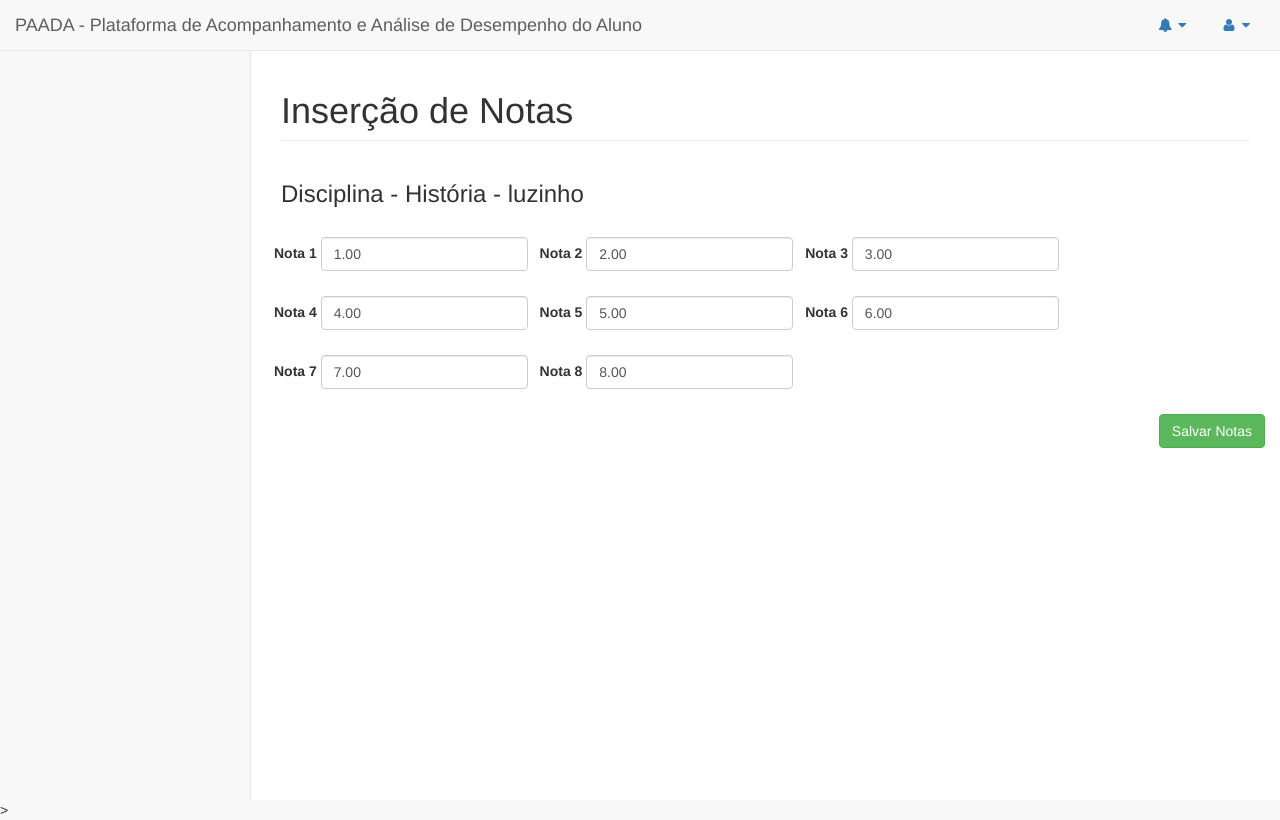
After one commit to clebrsonn/paada, a Django app: page /adicionar_notas/1/3/ in a window 1280 px wide. The commit adds this page. Run offline with Django 3.2, Linux system fonts and the light colour scheme; a user stored in the database is signed in; data comes from the database, SQL or seed files in the repository; some libraries are stand-ins or nearby versions.

Commit message:
Finalizando inserção de notas

```diff
--- a/core/forms.py
+++ b/core/forms.py
@@ -1,10 +1,12 @@
 # -*- coding: utf-8 -*-
 
 from datetime import datetime
+
 from django import forms
 from django.contrib.auth.models import User
 from dal.autocomplete import ModelSelect2
-from .models import AnoLetivo, Aluno, Responsavel,Professor, Turma, Disciplina
+
+from .models import AnoLetivo, Aluno, Responsavel, Professor, Turma, Disciplina, Notas
 
 
 class AnoLetivoForm(forms.ModelForm):
@@ -72,3 +74,9 @@ class DisciplinaForm(forms.ModelForm):
     class Meta:
         model = Disciplina
         fields = ('__all__')
+
+
+class NotasForm(forms.ModelForm):
+    class Meta:
+        model = Notas
+        fields = ("nota1","nota2","nota3","nota4","nota5","nota6","nota7","nota8")
--- a/core/models.py
+++ b/core/models.py
@@ -78,8 +78,8 @@ class Disciplina(models.Model):
     def __unicode__(self):
         return u"{nome_disciplina}".format(nome_disciplina=self.nome_disciplina)
 
-    def get_disciplina_alunos_url(self):
-        return "/disciplina_alunos/{pk}".format(pk=self.pk)
+    def get_alunos_disciplina_url(self):
+        return "/alunos_disciplina/{pk}/".format(pk=self.pk)
 
 
 
@@ -97,21 +97,21 @@ class Turma(models.Model):
 
 
 class Notas(models.Model):
-    Aluno = models.ForeignKey("Aluno")
-    Disciplina = models.ForeignKey("Disciplina")
-    nota1 = models.DecimalField(blank=True, verbose_name=u"Nota 1", max_digits=3,
-                                decimal_places=2)
-    nota2 = models.DecimalField(blank=True, verbose_name=u"Nota 2", max_digits=3,
-                                decimal_places=2)
-    nota3 = models.DecimalField(blank=True, verbose_name=u"Nota 3", max_digits=3,
-                                decimal_places=2)
-    nota4 = models.DecimalField(blank=True, verbose_name=u"Nota 4", max_digits=3,
-                                decimal_places=2)
-    nota5 = models.DecimalField(blank=True, verbose_name=u"Nota 5", max_digits=3,
-                                decimal_places=2)
-    nota6 = models.DecimalField(blank=True, verbose_name=u"Nota 6", max_digits=3,
-                                decimal_places=2)
-    nota7 = models.DecimalField(blank=True, verbose_name=u"Nota 7", max_digits=3,
-                                decimal_places=2)
-    nota8 = models.DecimalField(blank=True, verbose_name=u"Nota 8", max_digits=3,
-                                decimal_places=2)
+    aluno = models.ForeignKey("Aluno")
+    disciplina = models.ForeignKey("Disciplina")
+    nota1 = models.DecimalField(null=True, blank=True, verbose_name=u"Nota 1",
+                                max_digits=3,decimal_places=2)
+    nota2 = models.DecimalField(null=True, blank=True, verbose_name=u"Nota 2",
+                                max_digits=3, decimal_places=2)
+    nota3 = models.DecimalField(null=True, blank=True, verbose_name=u"Nota 3",
+                                max_digits=3, decimal_places=2)
+    nota4 = models.DecimalField(null=True, blank=True, verbose_name=u"Nota 4",
+                                max_digits=3, decimal_places=2)
+    nota5 = models.DecimalField(null=True,blank=True, verbose_name=u"Nota 5",
+                                max_digits=3, decimal_places=2)
+    nota6 = models.DecimalField(null=True, blank=True, verbose_name=u"Nota 6",
+                                max_digits=3, decimal_places=2)
+    nota7 = models.DecimalField(null=True, blank=True, verbose_name=u"Nota 7",
+                                max_digits=3, decimal_places=2)
+    nota8 = models.DecimalField(null=True, blank=True, verbose_name=u"Nota 8",
+                                max_digits=3, decimal_places=2)
--- a/core/static/core/css/professores.css
+++ b/core/static/core/css/professores.css
@@ -10,3 +10,14 @@
     left: 50%;
     transform: translate(-50%, -50%);
 }
+table .nome_aluno{
+    width: 80%;
+}
+
+.nota{
+    margin-bottom: 25px!important;
+    margin-left: 8px!important;
+}
+.salvar_notas{
+    float: right;
+}
--- /dev/null
+++ b/core/templates/core/adicionar_notas.html
@@ -0,0 +1,32 @@
+{% extends "core/base.html" %}
+{% load widget_tweaks %}
+
+{% block content %}
+    <div class="row">
+        <div class="col-lg-12">
+            <h1 class="page-header">Inserção de Notas</h1>
+        </div>
+    </div>
+
+    <div class="row">
+        <div class="col-lg-12">
+            <h3>Disciplina - {{ disciplina.nome_disciplina }} - {{ aluno.nome }}</h3>
+        </div>
+    </div>
+<br>
+    <div class="row">
+        <form class="form-inline" action="/adicionar_notas/{{ disciplina.pk }}/{{ aluno.pk }}/" method="POST">
+            {% csrf_token %}
+            {% for field in form %}
+                <div class="form-group nota">
+                    <label for="exampleInputName2">{{ field.label }}</label>
+                    {% render_field field class+="form-control" type="text" %}
+                </div>
+            {% endfor %}
+            <div>
+                <button type="submit" class="btn btn-success salvar_notas">Salvar
+                    Notas</button>
+            </div>
+        </form>
+    </div>
+{% endblock %}
--- a/core/templates/core/escolher_disciplina.html
+++ b/core/templates/core/escolher_disciplina.html
@@ -16,7 +16,7 @@
                 <div class="panel-body">
                     {% for disciplina in disciplinas %}
                         <div class="col-lg-3 col-md-3">
-                            <a href="{{ disciplina.get_disciplina_alunos_url }}"
+                            <a href="{{ disciplina.get_alunos_disciplina_url }}"
                                class="btn btn-success disciplinas-botao">
                                 <span>
                                     <i class="fa fa-book"></i>
--- a/core/urls.py
+++ b/core/urls.py
@@ -21,4 +21,8 @@ from . import views
 urlpatterns = [
     url(r'^$', views.home, name="home"),
     url(r'^escolher_disciplina/$', views.escolher_disciplina, name="escolher_disciplina"),
+    url(r'^alunos_disciplina/(?P<disciplina_id>[0-9]+)/$', views.alunos_disciplina,
+        name="alunos_disciplina"),
+    url(r'^adicionar_notas/(?P<disciplina_id>[0-9]+)/(?P<aluno_id>[0-9]+)/$',
+        views.adicionar_notas, name="alunos_disciplina"),
 ]
--- a/core/views.py
+++ b/core/views.py
@@ -4,6 +4,8 @@ from django.core.urlresolvers import reverse
 from django.template.context import RequestContext
 
 from .autocomplete_views import * # importando Autocompletes
+from .models import Disciplina, Aluno, Notas
+from .forms import NotasForm
 
 @login_required
 def home(request):
@@ -22,3 +24,28 @@ def escolher_disciplina(request):
     disciplinas = professor.disciplinas.all()
     context = RequestContext(request,{'disciplinas': disciplinas})
     return render(request, "core/escolher_disciplina.html", context)
+
+@login_required
+def alunos_disciplina(request, disciplina_id):
+    disciplina = Disciplina.objects.get(pk=disciplina_id)
+    alunos = disciplina.turma.alunos.all()
+
+    context = RequestContext(request,{'disciplina': disciplina, 'alunos': alunos})
+    return render(request, "core/alunos_disciplina.html", context)
+
+@login_required
+def adicionar_notas(request, disciplina_id, aluno_id):
+    disciplina = Disciplina.objects.get(pk=disciplina_id)
+    aluno = Aluno.objects.get(pk=aluno_id)
+    notas, created = Notas.objects.get_or_create(aluno=aluno,disciplina=disciplina)
+
+    if request.POST:
+        form = NotasForm(request.POST, instance=notas)
+        if form.is_valid():
+            form.save()
+    else:
+        form = NotasForm(instance=notas)
+
+    context = RequestContext(request,{'disciplina': disciplina, 'aluno': aluno,
+                                      'form':form})
+    return render(request, "core/adicionar_notas.html", context)
```
Also changed, not shown: core/lookups.py (deleted, +0 -14 lines), core/templates/core/alunos_disciplina.html (added, +41 -0 lines), core/migrations/0005_auto_20160612_2121.py (added), db.sqlite3.
